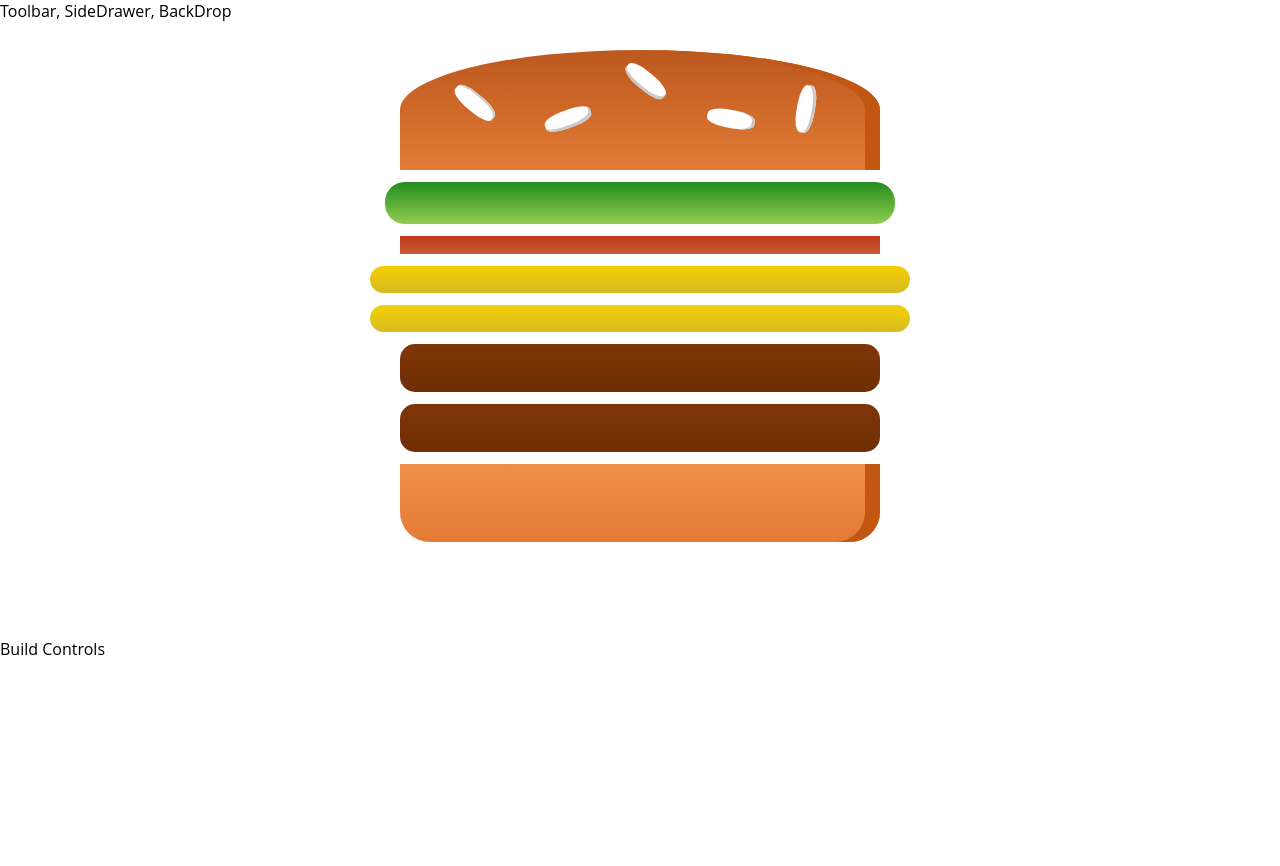
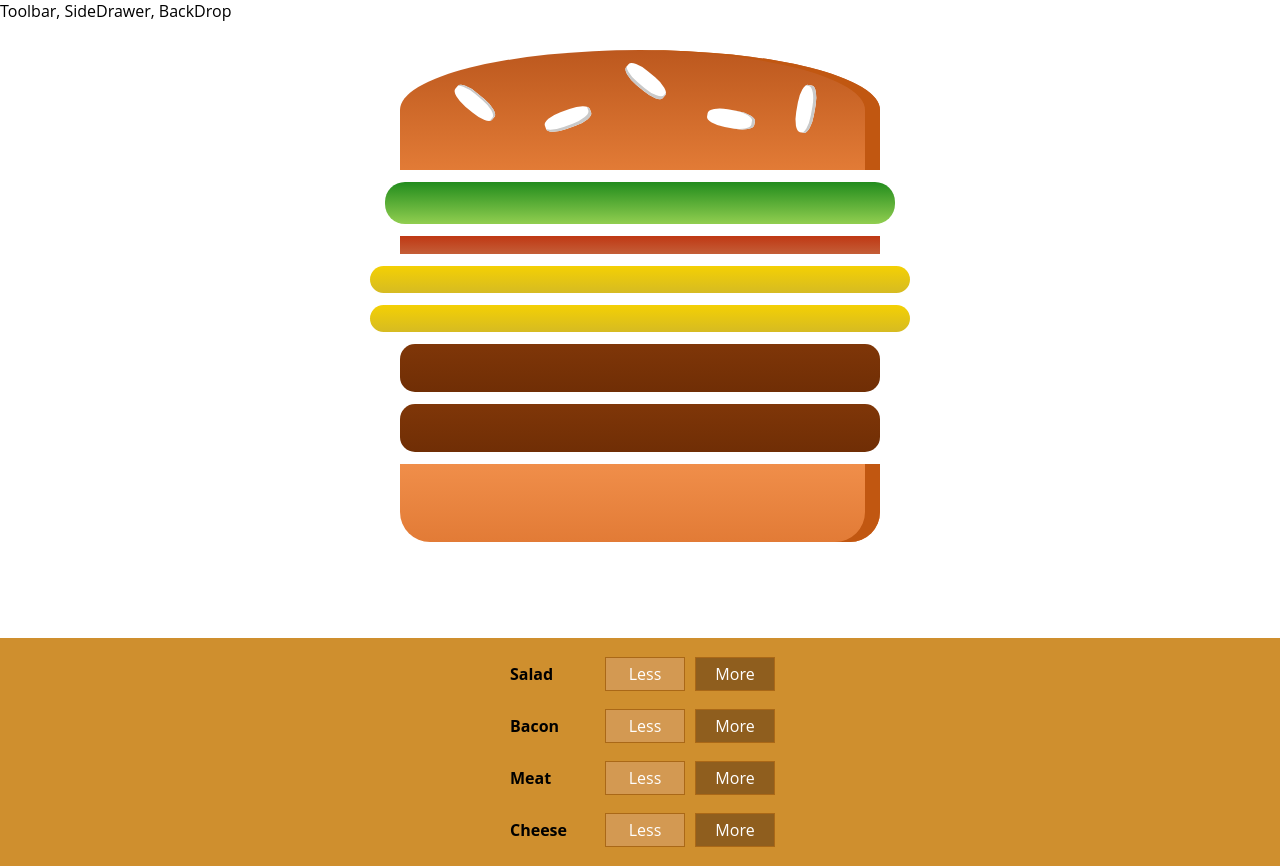
Before and after one commit to CianHub/burger-builder-app-react-hooks, a React (Create React App) app: page / in a window 1280 px wide. Before the commit the page ends 800 px from the top, so only its background shows below. Built offline with nearby package versions, Linux system fonts and the light colour scheme; the HTML template or start-up script is replaced by a standard one.

Commit message:
Add BuildControls component

```diff
--- /dev/null
+++ b/src/components/Burger/BuildControls/BuildControl/buildControl.js
@@ -0,0 +1,10 @@
+import React from 'react';
+import styles from './buildControl.module.css';
+
+export const BuildControl = props => (
+  <div className={styles.BuildControl}>
+    <div className={styles.Label}>{props.label}</div>
+    <button className={styles.Less}>Less</button>
+    <button className={styles.More}> More</button>
+  </div>
+);
--- /dev/null
+++ b/src/components/Burger/BuildControls/BuildControl/buildControl.module.css
@@ -0,0 +1,58 @@
+.BuildControl {
+  display: flex;
+  justify-content: space-between;
+  align-items: center;
+  margin: 5px 0;
+}
+
+.BuildControl button {
+  display: block;
+  font: inherit;
+  padding: 5px;
+  margin: 0 5px;
+  width: 80px;
+  border: 1px solid #aa6817;
+  cursor: pointer;
+  outline: none;
+}
+
+.BuildControl button:disabled {
+  background-color: #ac9980;
+  border: 1px solid #7e7365;
+  color: #ccc;
+  cursor: default;
+}
+
+.BuildControl button:hover:disabled {
+  background-color: #ac9980;
+  color: #ccc;
+  cursor: not-allowed;
+}
+
+.Label {
+  padding: 10px;
+  font-weight: bold;
+  width: 80px;
+}
+
+.BuildControl .Less {
+  background-color: #d39952;
+  color: white;
+}
+
+.BuildControl .More {
+  background-color: #8f5e1e;
+  color: white;
+}
+
+.BuildControl .Less:hover,
+.BuildControl .Less:active {
+  background-color: #daa972;
+  color: white;
+}
+
+.BuildControl .More:hover,
+.BuildControl .More:active {
+  background-color: #99703f;
+  color: white;
+}
--- /dev/null
+++ b/src/components/Burger/BuildControls/buildControls.js
@@ -0,0 +1,22 @@
+import React from 'react';
+import styles from './buildControls.module.css';
+import { BuildControl } from './BuildControl/buildControl';
+
+const controls = [
+  { label: 'Salad', type: 'salad' },
+  { label: 'Bacon', type: 'bacon' },
+  { label: 'Meat', type: 'meat' },
+  { label: 'Cheese', type: 'cheese' }
+];
+
+export const BuildControls = props => (
+  <div className={styles.BuildControls}>
+    {controls.map(control => (
+      <BuildControl
+        key={control.label}
+        label={control.label}
+        type={control.type}
+      />
+    ))}
+  </div>
+);
--- /dev/null
+++ b/src/components/Burger/BuildControls/buildControls.module.css
@@ -0,0 +1,10 @@
+.BuildControls {
+  width: 100%;
+  background-color: #cf8f2e;
+  display: flex;
+  flex-flow: column;
+  align-items: center;
+  box-shadow: 0 2px 1px #ccc;
+  margin: auto;
+  padding: 10px 0;
+}
--- a/src/containers/burger-builder/burger-builder.js
+++ b/src/containers/burger-builder/burger-builder.js
@@ -1,6 +1,7 @@
-import React, { Component } from "react";
-import { Wrapper } from "../../components/Wrapper/wrapper";
-import { Burger } from "../../components/Burger/burger";
+import React, { Component } from 'react';
+import { Wrapper } from '../../components/Wrapper/wrapper';
+import { Burger } from '../../components/Burger/burger';
+import { BuildControls } from '../../components/Burger/BuildControls/buildControls';
 
 export class BurgerBuilder extends Component {
   constructor(props) {
@@ -19,7 +20,7 @@
     return (
       <Wrapper>
         <Burger ingredients={this.state.ingredients} />
-        <div>Build Controls</div>
+        <BuildControls />
       </Wrapper>
     );
   }
```
